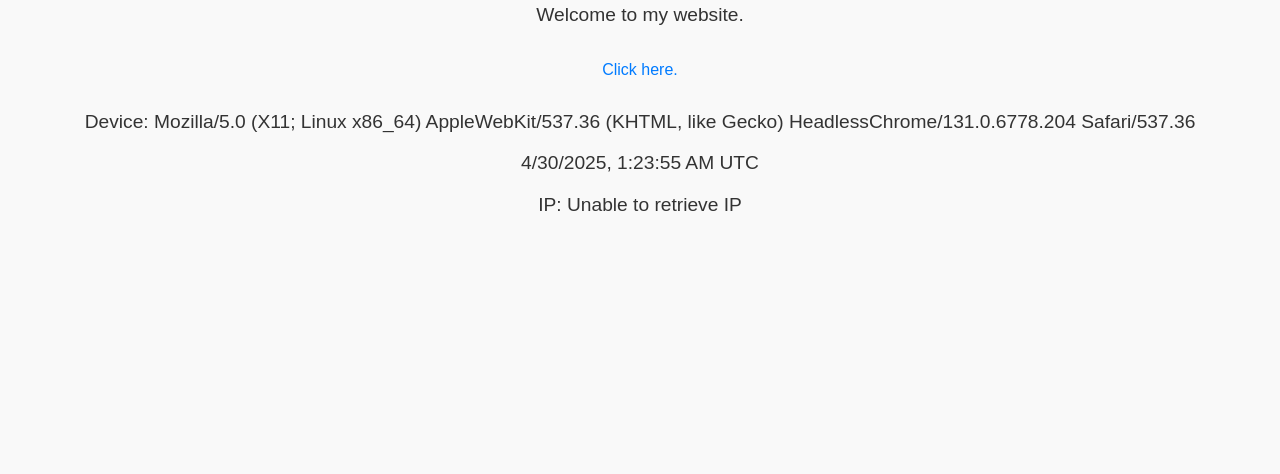
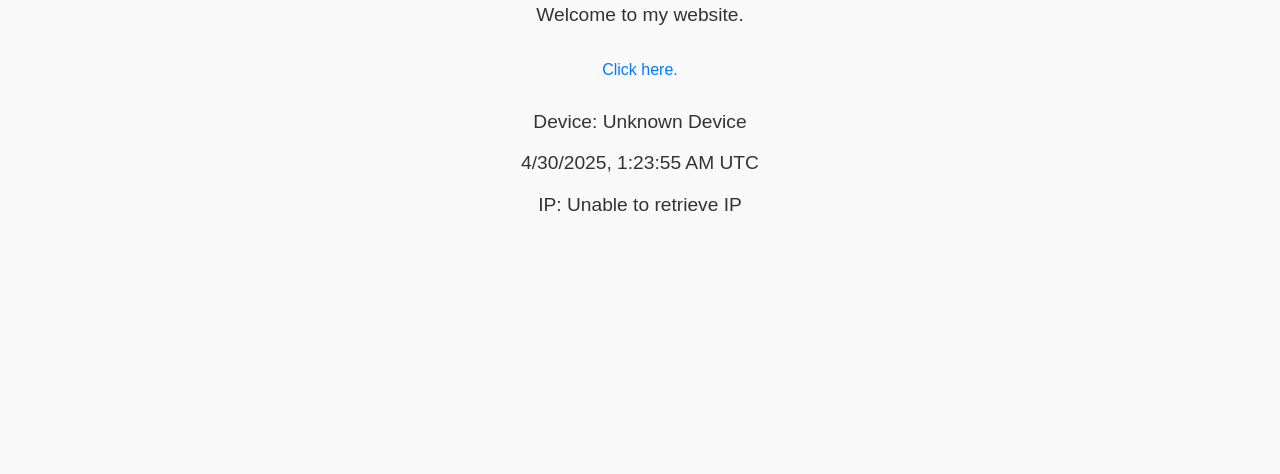
Before and after one commit to JeffreyLeeTW/JeffreyLeeTW.github.io, a plain HTML site: page index.html in a window 1280 px wide. Shown: the part 326-800 px from the top of the page. Drawn offline with nearby package versions, Linux system fonts and the light colour scheme; no server answers.

Commit message:
Update index.html

```diff
--- a/index.html
+++ b/index.html
@@ -78,7 +78,7 @@
           description: 'Welcome to my website.',
           link: 'https://jeffreylee143.github.io',
           linkText: 'Click here.',
-          device: navigator.userAgent,
+          device: '',
           timezone: Intl.DateTimeFormat().resolvedOptions().timeZone,
           currentTime: new Date().toLocaleString(),
           ip: 'Loading...',
@@ -102,6 +102,14 @@
         if (prefersDark) {
           document.body.classList.add('dark-mode');
         }
+
+        // Simplify device name
+        const ua = navigator.userAgent;
+        if (ua.includes('Windows')) this.device = 'Windows';
+        else if (ua.includes('Mac')) this.device = 'MacOS';
+        else if (ua.includes('Android')) this.device = 'Android';
+        else if (ua.includes('iPhone') || ua.includes('iPad')) this.device = 'iOS';
+        else this.device = 'Unknown Device';
       }
     }).mount('#app')
   </script>
```
